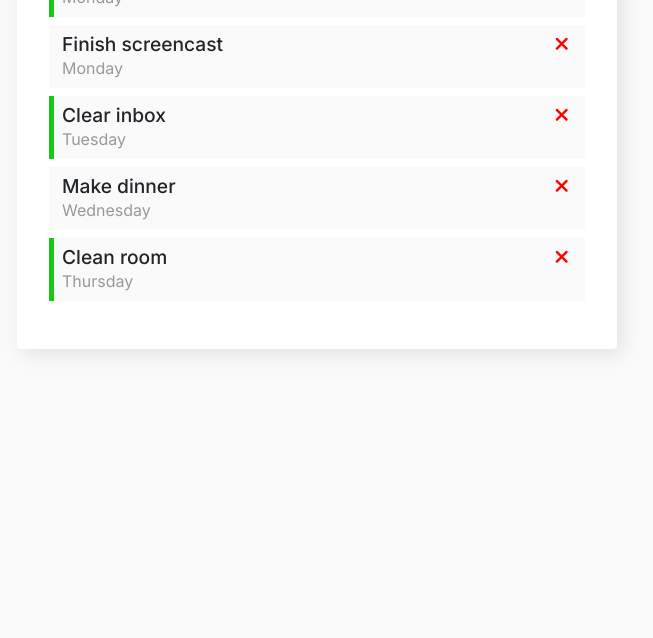
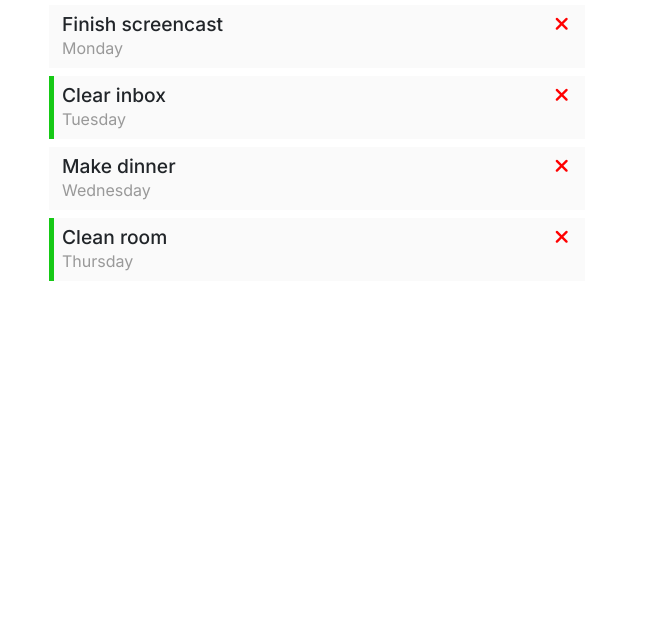
Before and after one commit to dbagley1/task-list-vue, a website: page index.html in a window 1280 px wide. Shown: the part 162-800 px from the top of the page, without its empty margins (323-976 px from the left). Drawn offline with nearby package versions, Linux system fonts and the light colour scheme.

Commit message:
Minor style changes

```diff
--- a/style.scss
+++ b/style.scss
@@ -1,7 +1,11 @@
 body {
   font-family: "Inter", -apple-system, BlinkMacSystemFont, "Segoe UI", Roboto, "Helvetica Neue", sans-serif;
-  background-color: #fafafa;
-  padding: 20px;
+}
+
+@media screen and (min-width: 1024px) {
+  body {
+    // padding: 3%;
+  }
 }
 
 #app {
@@ -10,7 +14,7 @@ body {
   margin: 0 auto;
   background-color: white;
   border-radius: 4px;
-  box-shadow: rgb(0, 0, 0, 0.1) 5px 5px 20px;
+  // box-shadow: rgba(32, 32, 32, 0.1) 5px 5px 20px;
   padding: 2rem;
 }
 
```
Also changed, not shown: style.css, 1 other file.
